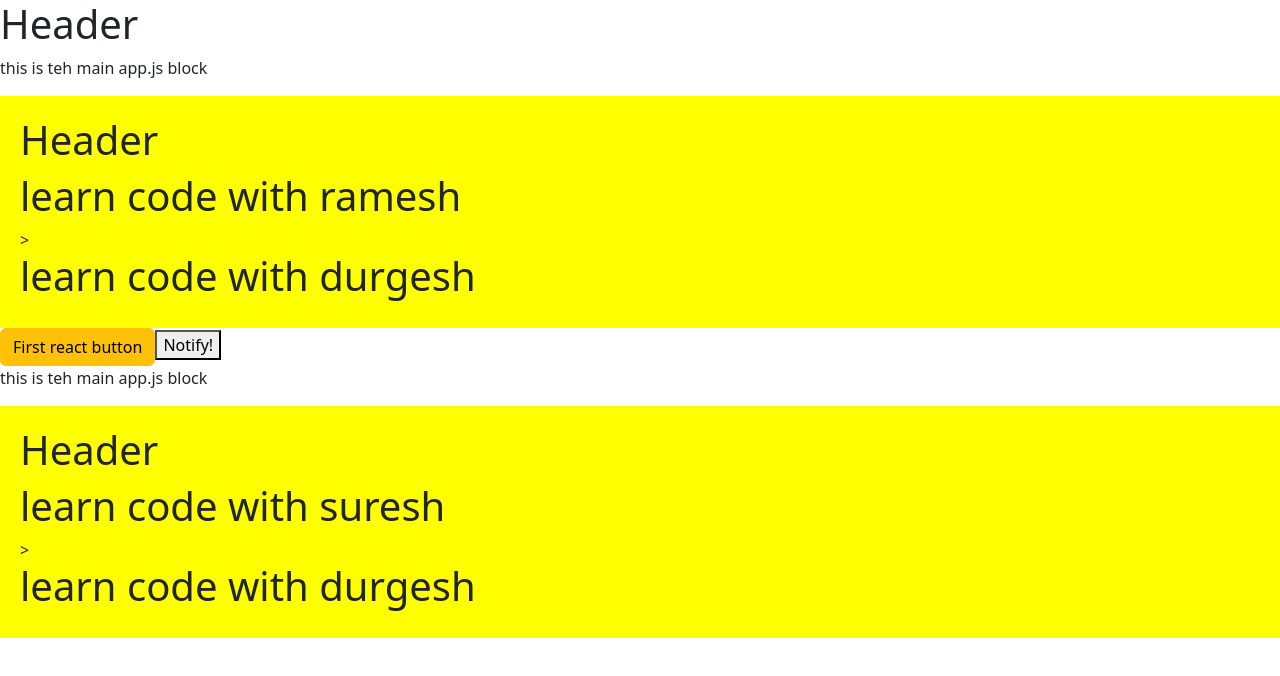
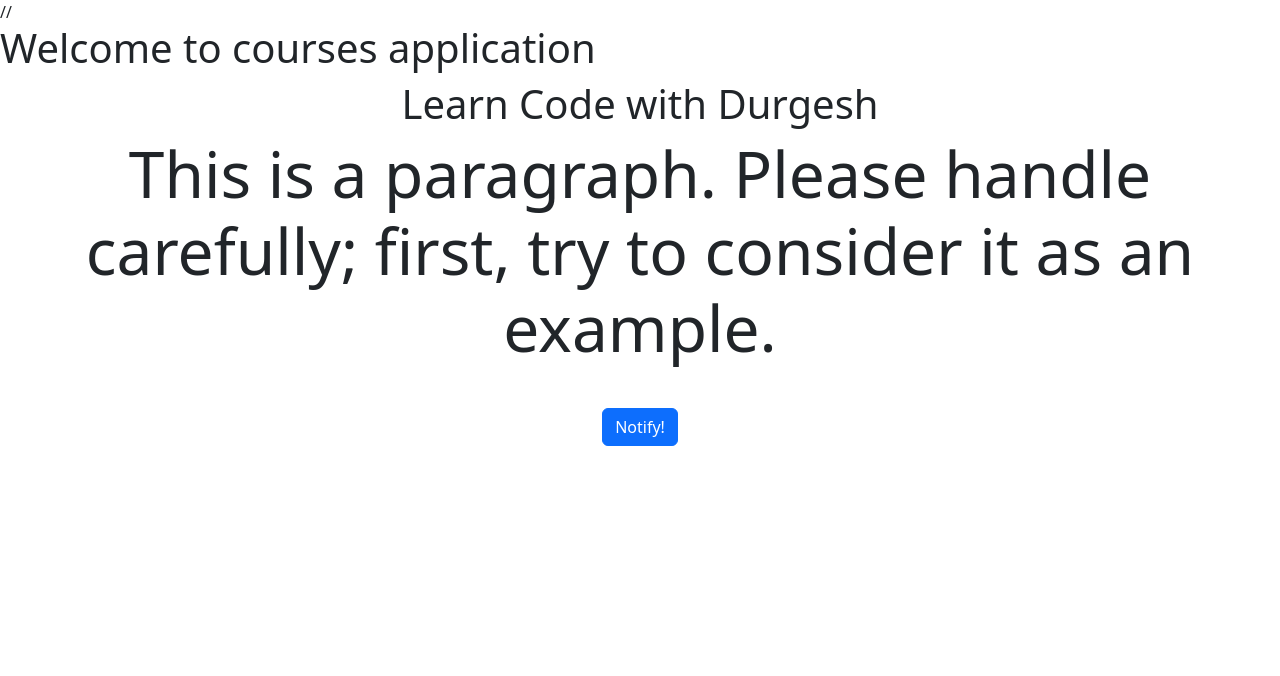
Before and after one commit to Deepakdhore/Collage_Management, a React (Create React App) app in the folder index_courses/: page / in a window 1280 px wide. Shown: the top 676 px of the page. Built offline with nearby package versions, Linux system fonts and the light colour scheme.

Commit message:
adding new header and home js file

```diff
--- a/index_courses/src/App.js
+++ b/index_courses/src/App.js
@@ -1,29 +1,22 @@
 import React from "react";
 //import logo from './logo.svg';
 import './App.css';
-import Header from "./components/Header"
+import Header from "./components/Header";
 import {Button} from "reactstrap";
 
 import { ToastContainer, toast } from 'react-toastify';
 import 'react-toastify/dist/ReactToastify.css';
 
+import Home from "./components/Home";
 function App()
 {
 
 const notify = () => toast("Wow so easy!");
 
  return(
-        <div >
-           <h1>Header</h1>
-            <p>this is teh main app.js block</p>
-            <Header name="ramesh"/>
-
-            <Button color='warning' onClick={notify}> First react button </Button>
-            <button onClick={notify}>Notify!</button>
-            <ToastContainer />
-            <p>this is teh main app.js block</p>
-            <Header name="suresh"/>
-
+        <div>
+           //<h1>Welcome to courses application</h1>
+        <Home/>
         </div>
     );
  }
--- /dev/null
+++ b/index_courses/src/components/Course.js
@@ -0,0 +1 @@
+import React
--- /dev/null
+++ b/index_courses/src/components/Home.js
@@ -0,0 +1,26 @@
+import React from 'react';
+import { Container, Card, CardBody, CardTitle, CardText } from 'reactstrap';
+import { ToastContainer, toast } from 'react-toastify';
+import 'react-toastify/dist/ReactToastify.css';
+import {Button} from "reactstrap";
+
+
+const Home = () => {
+
+const notify = () => toast("Wow so easy!");
+    return (
+
+       <div className="custom-jumbotron">
+
+                   <Container className="display-3 text-center">
+                       <h1>Learn Code with Durgesh</h1>
+                       <p>This is a paragraph. Please handle carefully; first, try to consider it as an example.</p>
+                        <Button color="primary"onClick={notify}>Notify!</Button>
+                               <ToastContainer />
+
+                   </Container>
+       </div>
+    );
+};
+
+export default Home;
```
